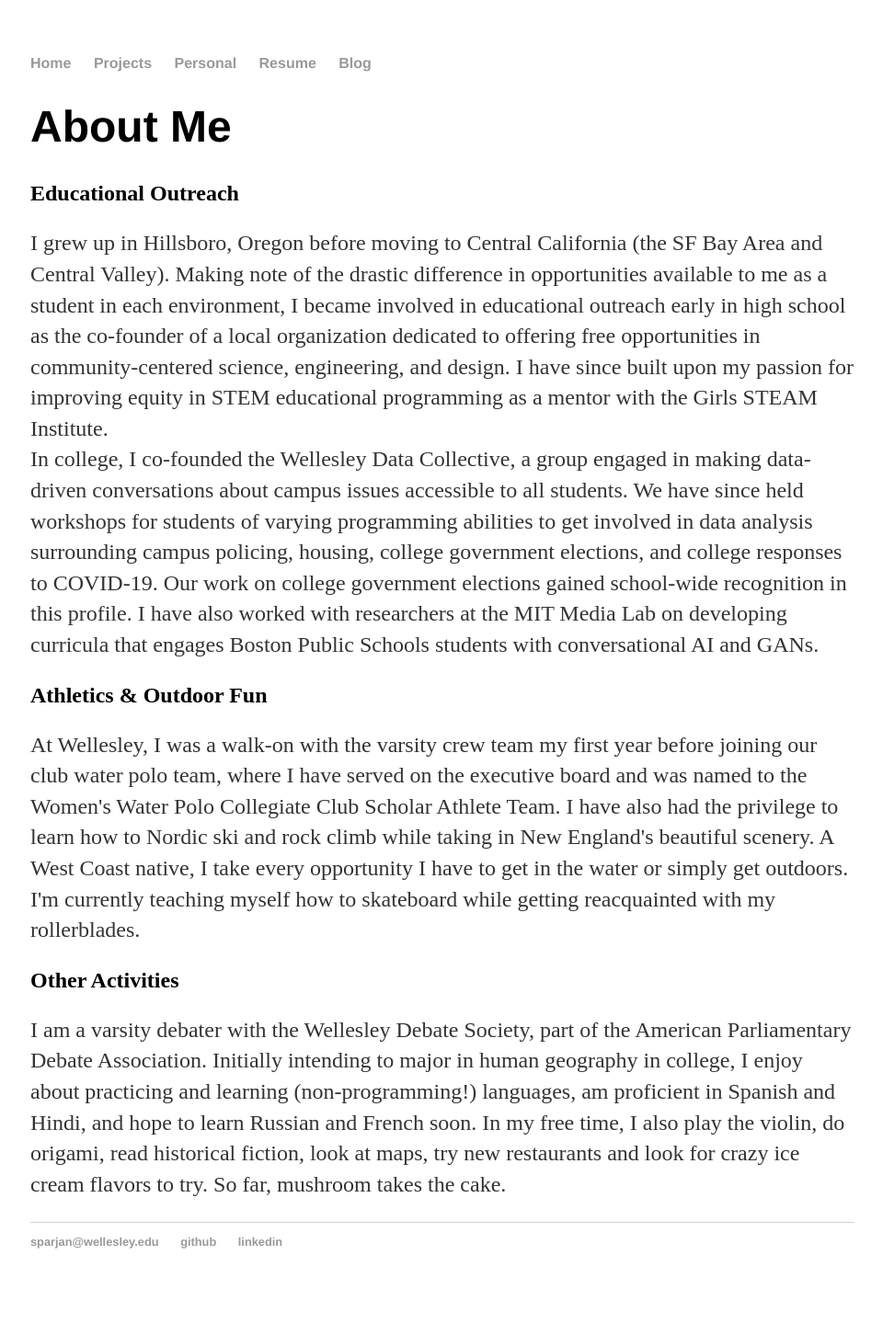
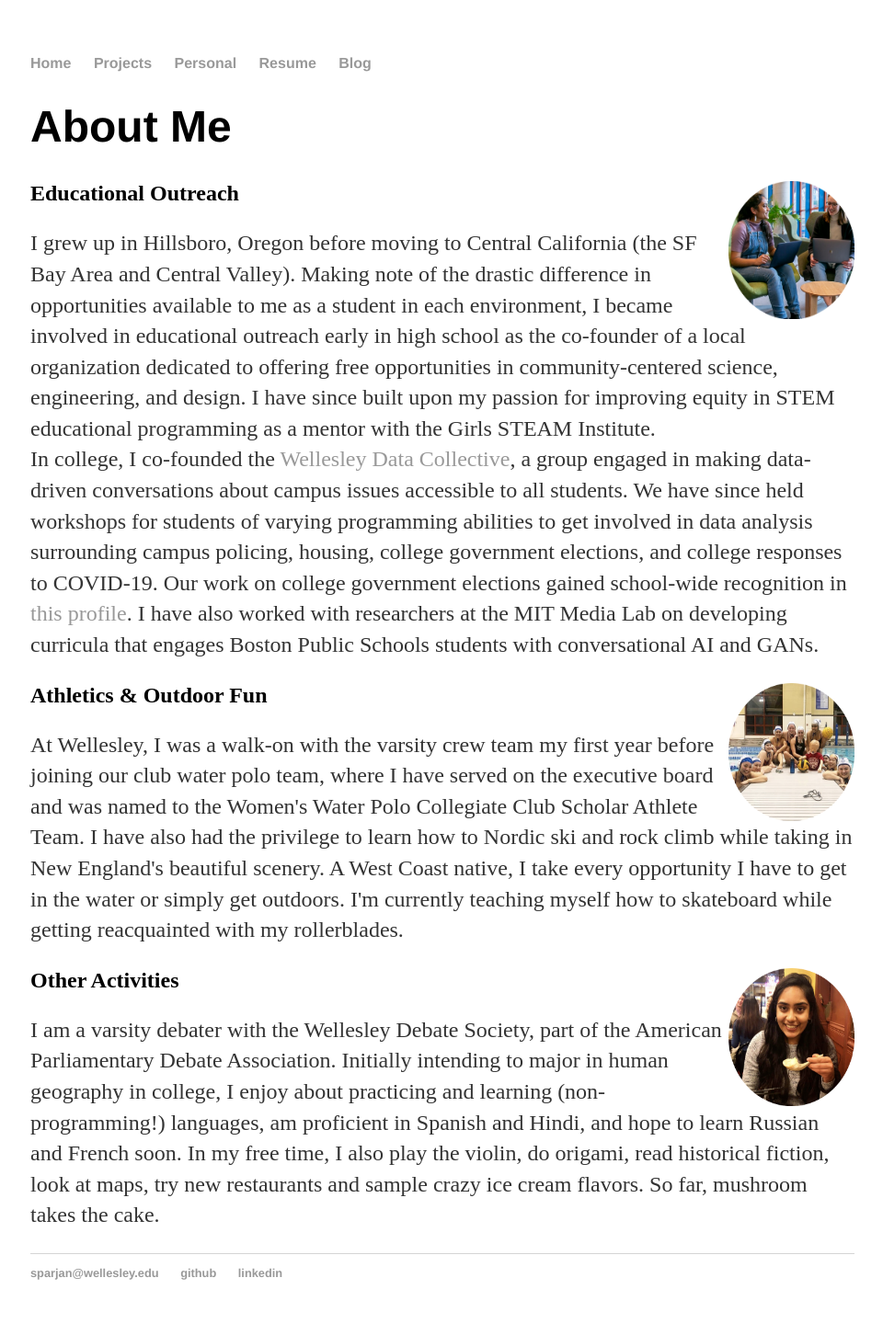
Before and after one commit to sparjan/site, a Jekyll site: the page built from personal/index.html, in a window 1280 px wide. Shown: the whole page at 92% size, without its empty margins (159-1119 px from the left). Built offline with Jekyll 4.4.1, drawn with Linux system fonts in a browser that asks for light colours; before the commit the page ends 1418 px from its top, so only the background shows below that.

Commit message:
added all about me info

```diff
--- a/personal/index.html
+++ b/personal/index.html
@@ -1,35 +1,35 @@
 ---
 layout: default
-title: Shreya Parjan
+title: About Shreya
 ---
 <div class="blurb">
 	<h1>About Me</h1>
 
-  <h2>Educational Outreach</h2>
+  <h2>Educational Outreach<img src="../Pics/wdc.png" width="137" height="150" alt="wdc" style="float:right;" /></h2>
 	<p>I grew up in Hillsboro, Oregon before moving to Central California (the SF Bay Area and Central Valley).
     Making note of the drastic difference in opportunities available to me as a student in each environment, I became involved in educational outreach early in high
     school as the co-founder of a local organization dedicated to offering free opportunities in community-centered science, engineering, and design. I have since
     built upon my passion for improving equity in STEM educational programming as a mentor with the Girls STEAM Institute.
 		<br>
-		In college, I co-founded the Wellesley
-    Data Collective, a group engaged in making data-driven conversations about campus issues accessible to all students. We have since held workshops for students
+		In college, I co-founded the <a href="https://wellesleydatacollective.wordpress.com/">Wellesley
+    Data Collective</a>, a group engaged in making data-driven conversations about campus issues accessible to all students. We have since held workshops for students
     of varying programming abilities to get involved in data analysis surrounding campus policing, housing, college government elections, and college responses to
-    COVID-19. Our work on college government elections gained school-wide recognition in this profile. I have also worked with researchers at the MIT Media Lab on
-    developing curricula that engages Boston Public Schools students with conversational AI and GANs.
+    COVID-19. Our work on college government elections gained school-wide recognition in <a href="https://www.wellesley.edu/news/2020/stories/node/174401">this profile</a>.
+		I have also worked with researchers at the MIT Media Lab on developing curricula that engages Boston Public Schools students with conversational AI and GANs.
 	</p>
 
-  <h2>Athletics & Outdoor Fun</h2>
+  <h2>Athletics & Outdoor Fun<img src="../Pics/wopo.png" width="137" height="150" alt="wopo" style="float:right;" /></h2>
 	<p>At Wellesley, I was a walk-on with the varsity crew team my first year before joining our club water polo team, where I have served on the executive board and
     was named to the Women's Water Polo Collegiate Club Scholar Athlete Team. I have also had the privilege to learn how to Nordic ski and rock climb while
     taking in New England's beautiful scenery. A West Coast native, I take every opportunity I have to get in the water or simply get outdoors. I'm currently
     teaching myself how to skateboard while getting reacquainted with my rollerblades.
   </p>
 
-  <h2>Other Activities</h2>
+  <h2>Other Activities<img src="../Pics/other.png" width="137" height="150" alt="other" style="float:right;" /></h2>
 	<p>I am a varsity debater with the Wellesley Debate Society, part of the American Parliamentary Debate Association. Initially intending
     to major in human geography in college, I enjoy about practicing and learning (non-programming!) languages, am proficient in Spanish and Hindi, and hope to
     learn Russian and French soon. In my free time, I also play the violin, do origami, read historical fiction, look at maps, try new restaurants
-    and look for crazy ice cream flavors to try. So far, mushroom takes the cake.
+    and sample crazy ice cream flavors. So far, mushroom takes the cake.
   </p>
 
 </div><!-- /.blurb -->
```
